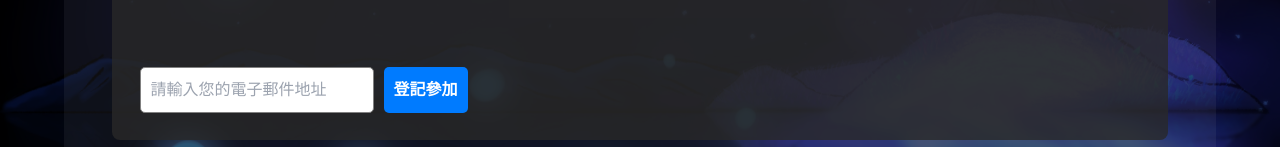
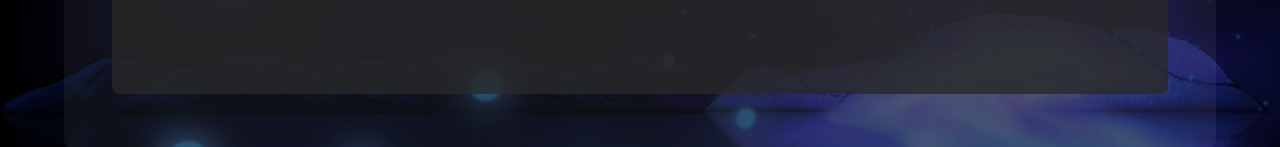
Before and after one commit to ckmsc39th/ckmsc39th.github.io, a Vue app: page / in a window 1280 px wide. Shown: the part 2015-2162 px from the top of the page. Built offline with nearby package versions, Linux system fonts and the light colour scheme; a web font is replaced by a local one.

Commit message:
rwd update -9

```diff
--- a/src/shared/Navbar.vue
+++ b/src/shared/Navbar.vue
@@ -372,8 +372,8 @@ nav.navbar {
   position: fixed;
   top: 0;
   left: 0;
-  width: 100%;
-  height: 100%;
+  width: 90%;
+  height: 90%;
   background-color: rgba(0, 0, 0, 0.7);
   z-index: 9999;
   display: flex;
@@ -383,8 +383,8 @@ nav.navbar {
 
 .login-container {
   background-color: #fff;
-  width: 400px;
-  padding: 30px;
+  width: 80%;
+  padding: 10%;
   border-radius: 10px;
   box-shadow: 0 0 10px rgba(0, 0, 0, 0.3);
   text-align: center;
--- a/src/views/Categories.vue
+++ b/src/views/Categories.vue
@@ -80,13 +80,13 @@
   <div class="tab-page">
     <h1>Categories</h1>
     <br/>
-    <div class="flex justify-start space-x-4 ml-[2%]">
+    <div class="flex justify-center space-x-4 ml-[2%]">
       <div
         v-for="tab in tabs"
         :key="tab"
         @click="switchTab(tab)"
         :class="[
-          'py-[1.5%] px-[2%] font-bold rounded-xl hover:bg-cyan-700',
+          'py-[1.5%] px-[2%] font-bold rounded-xl hover:bg-cyan-700 tab',
           activeTab === tab ? 'bg-cyan-200 text-gray-700 hover:text-white font-bold' : 'text-white bg-cyan-950'
         ]"
       >
@@ -484,4 +484,15 @@ body.showpopup {
   color: #666;
 }
 
+@media (min-width: 800px) {
+  .tab{
+    font-size: 2em;
+  }
+}
+
+@media (min-width: 360px) {
+  .tab{
+    font-size: 0.8em;
+  }
+}
 </style>
--- a/src/views/Home.vue
+++ b/src/views/Home.vue
@@ -51,25 +51,11 @@
         <h2>活動宗旨與簡介</h2>
         <p>{{ eventDescription }}</p>
       </div>
-
-      <div class="register">
-        <input
-        class="register-email"
-        v-model="email"
-        type="email"
-        placeholder="請輸入您的電子郵件地址"
-        />
-        <button @click="saveEmail" class="register-button">登記參加</button>
-      </div>
-
     </div>
   </div>
 </template>
 
 <script setup>
-import { ref } from "vue";
-import axios from "axios";
-
 const groupPhotoSrc = "groupPhoto.jpg";
 const eventDate = "2023年5月25&26日 (週四/五)";
 const eventTime = "2:00 PM - 5:00 PM";
@@ -77,24 +63,6 @@ const eventLocation = "100台北市中正區南海路56號";
 const eventDescription = "一定要來喔!";
 const googleCalendarLink = "待加入";
 const googleMapsLink = "https://goo.gl/maps/kWBUJyyp6iXVHmib8";
-
-const email = ref("");
-const message = "hello";
-function saveEmail() {
-  console.log(`Email saved: ${email.value}`);
-  // TODO: add the code to send the email to server or do any other action with it
-  email.value = "";
-}
-const sendEmail = () => {
-  const data = {
-    email: email.value,
-    message: message.value,
-  };
-  axios
-    .post("/api/send-email", data)
-    .then(() => console.log("Email sent successfully"))
-    .catch((error) => console.error("Error sending email:", error));
-};
 </script>
 
 <style scoped>
@@ -142,32 +110,4 @@ const sendEmail = () => {
 
 }
 
-.register{
-  display: flex;
-  justify-items: center;
-}
-.register-email {
-  padding: 10px;
-  margin-right: 10px;
-  border: 1px solid gray;
-  border-radius: 5px;
-  color: #007bff;
-}
-
-.register-button {
-  min-width: fit-content;
-  padding: 10px;
-  background-color: #007bff;
-  border: none;
-  border-radius: 5px;
-  color: #fff;
-  font-size: 1em;
-  font-weight: bold;
-  cursor: pointer;
-  transition: background-color 0.2s ease-in-out;
-}
-
-.register-button:hover {
-  background-color: #0062cc;
-}
 </style>
```
